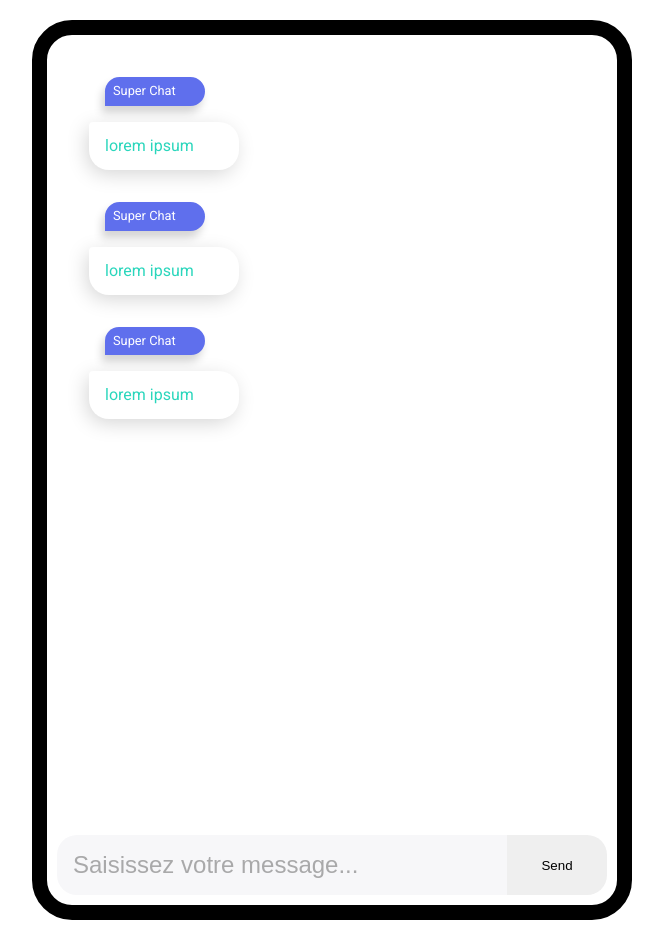
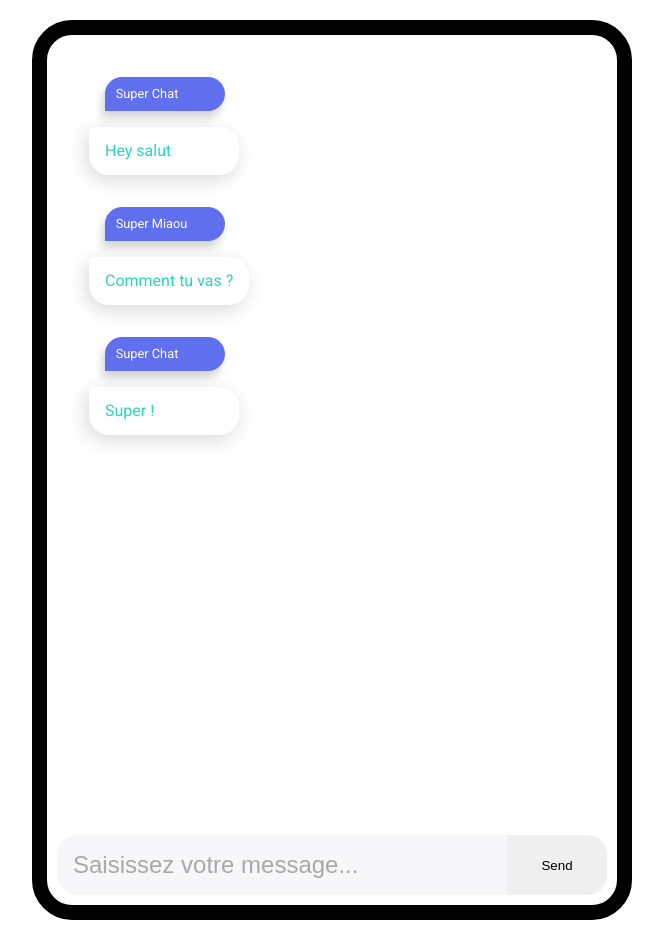
Before and after one commit to aureliasegarra/MyMessenger, a React app: page / in a window 1280 px wide. Shown: the whole page, without its empty margins (308-971 px from the left). Built offline with nearby package versions, Linux system fonts and the light colour scheme.

```diff
--- a/src/components/Messages/styles.scss
+++ b/src/components/Messages/styles.scss
@@ -11,10 +11,10 @@
     font-size: 0.8em;
     margin-bottom: v.$gutter;
     margin-left: v.$gutter;
-    padding: v.$gutter / 2;
+    padding: v.$gutter / 1.5;
     color: #fff;
     background-color: v.$color-primary;
-    width: 100px;
+    width: 120px;
     border-radius: 50px 50px 50px 0;
     box-shadow: -3px 7px 9px 0px rgb(213, 213, 213);
   }
--- a/src/reducers/index.js
+++ b/src/reducers/index.js
@@ -6,17 +6,17 @@
     {
       id: 11,
       author: 'Super Chat',
-      content: 'lorem ipsum',
+      content: 'Hey salut',
     },
     {
       id: 22,
-      author: 'Super Chat',
-      content: 'lorem ipsum',
+      author: 'Super Miaou',
+      content: 'Comment tu vas ?',
     },
     {
       id: 3,
       author: 'Super Chat',
-      content: 'lorem ipsum',
+      content: 'Super !',
     },
   ],
   newMessage: '',
```
Also changed, not shown: README.md (added), screenshot.png (added).
